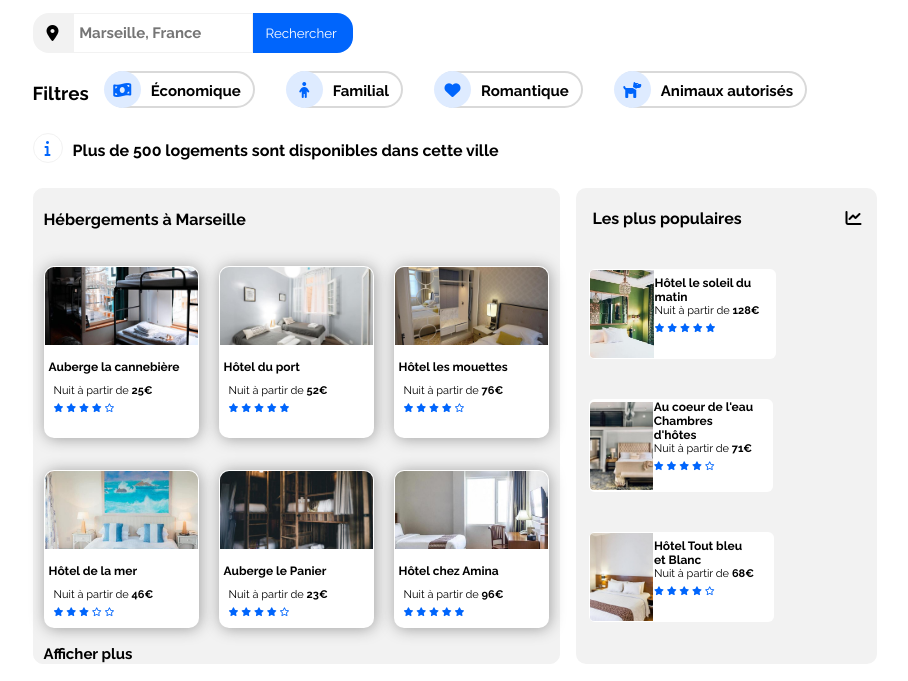
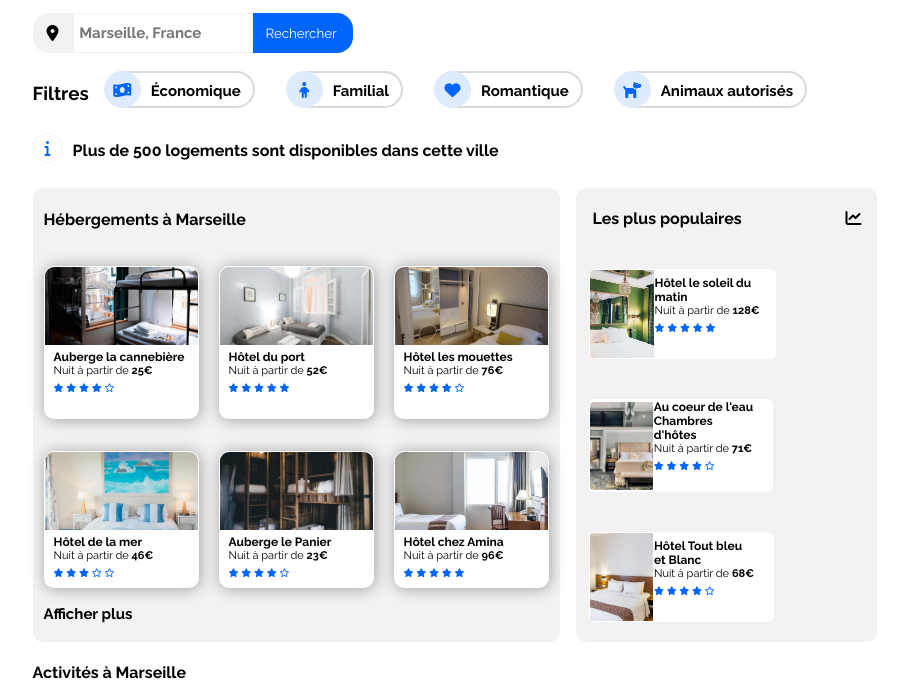
Before and after one commit to John-Gate/JeanchristianBarriere_2_17092020, a plain HTML site: page index.html in a window 1280 px wide. Shown: the part 131-812 px from the top of the page, without its empty margins (185-1093 px from the left). Drawn offline with Linux system fonts and the light colour scheme.

Commit message:
fixed-patch

```diff
--- a/Projet2StyleSheet.css
+++ b/Projet2StyleSheet.css
@@ -13,7 +13,7 @@ body{
   width: 66%;
   margin: auto;
 }
-.article{
+article{
   display:flex;
   color: inherit;
   width: 100%;
@@ -176,6 +176,9 @@ body{
   justify-content: space-between;
   flex-wrap: wrap;
   flex-direction: column;
+}
+.hebergement-vignettes h2{
+  margin: 0 0 0 10px;
 }
 .hebergement-annonce-info{
   width: 100%;
@@ -452,6 +455,9 @@ footer{
   }
   .hebergement-range-1, .hebergement-range-2{
     flex-direction: column;
+  }
+  .populaire-responsive article{
+    display: block;
   }
 
   /**** Activite-Tab ****/
--- a/index.html
+++ b/index.html
@@ -89,7 +89,7 @@
           </header>
           <div class="hebergement-vignettes">
             <div class="hebergement-range-1">
-              <article class="article">
+              <article>
                 <a href="">
                   <figure class="hebergement-annonce-info hebergement-annonce-1">
                     <img class="hebergement-annonce-photo" alt="" src="images/hebergements/4_small/annonce1_small.jpg">
@@ -108,7 +108,7 @@
                   </figure>
                 </a>
               </article>
-              <article class="article">
+              <article>
                 <a href="">
                   <figure class="hebergement-annonce-info hebergement-annonce-2">
                     <img class="hebergement-annonce-photo"  alt="" src="images/hebergements/4_small/annonce2_small.jpg" >
@@ -127,7 +127,7 @@
                   </figure>
                 </a>
               </article>
-              <article class="article">
+              <article>
                 <a href="">
                   <figure class="hebergement-annonce-info hebergement-annonce-3">
                     <img class="hebergement-annonce-photo" alt="" src="images/hebergements/4_small/annonce3_small.jpg">
@@ -148,7 +148,7 @@
               </article>
             </div>
             <div class="hebergement-range-2">
-              <article class="article">
+              <article>
                 <a href="">
                   <figure class="hebergement-annonce-info hebergement-annonce-4">
                     <img class="hebergement-annonce-photo" alt="" src="images/hebergements/4_small/annonce4_small.jpg">
@@ -167,7 +167,7 @@
                   </figure>
                 </a>
               </article>
-              <article class="article">
+              <article>
                 <a href="">
                   <figure class="hebergement-annonce-info hebergement-annonce-5">
                     <img class="hebergement-annonce-photo" alt="" src="images/hebergements/4_small/annonce5_small.jpg">
@@ -186,7 +186,7 @@
                   </figure>
                 </a>
               </article>
-              <article class="article">
+              <article>
                 <a href="">
                   <figure class="hebergement-annonce-info annonce-6">
                     <img class="hebergement-annonce-photo" alt="" src="images/hebergements/4_small/annonce6_small.jpg">
@@ -219,7 +219,7 @@
             <i class="fas fa-chart-line"></i>
           </div>
           <div class="populaire-responsive">
-           <article class="article">
+           <article>
               <a href="">
                 <figure class="populaire-annonce-info populaire-annonce-7">
                   <img class="populaire-annonce-photo" alt="" src="images/hebergements/4_small/annonce_7_resize.jpg">
@@ -239,7 +239,7 @@
                 </figure>
               </a>
            </article>
-            <article class="article">
+            <article>
               <a href="">
                 <figure class="populaire-annonce-info populaire-annonce-8">
                   <img class="populaire-annonce-photo" alt="" src="images/hebergements/4_small/annonce_8_resize.jpg">
@@ -258,7 +258,7 @@
                 </figure>
               </a>
             </article>
-            <article class="article">
+            <article>
               <a href="">
                 <figure class="populaire-annonce-info populaire-annonce-9">
                   <img class="populaire-annonce-photo" alt="" src="images/hebergements/4_small/annonce_9_resize.jpg">
```
